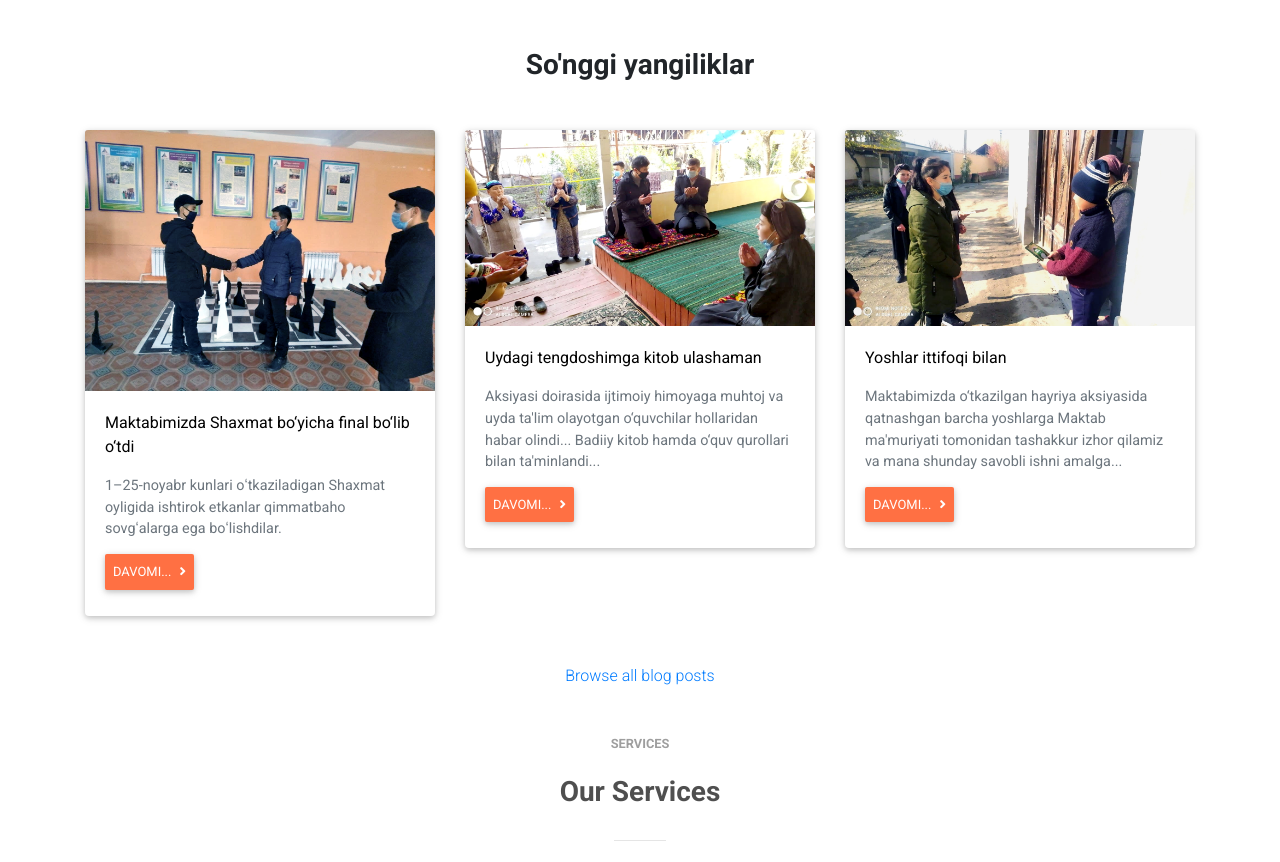
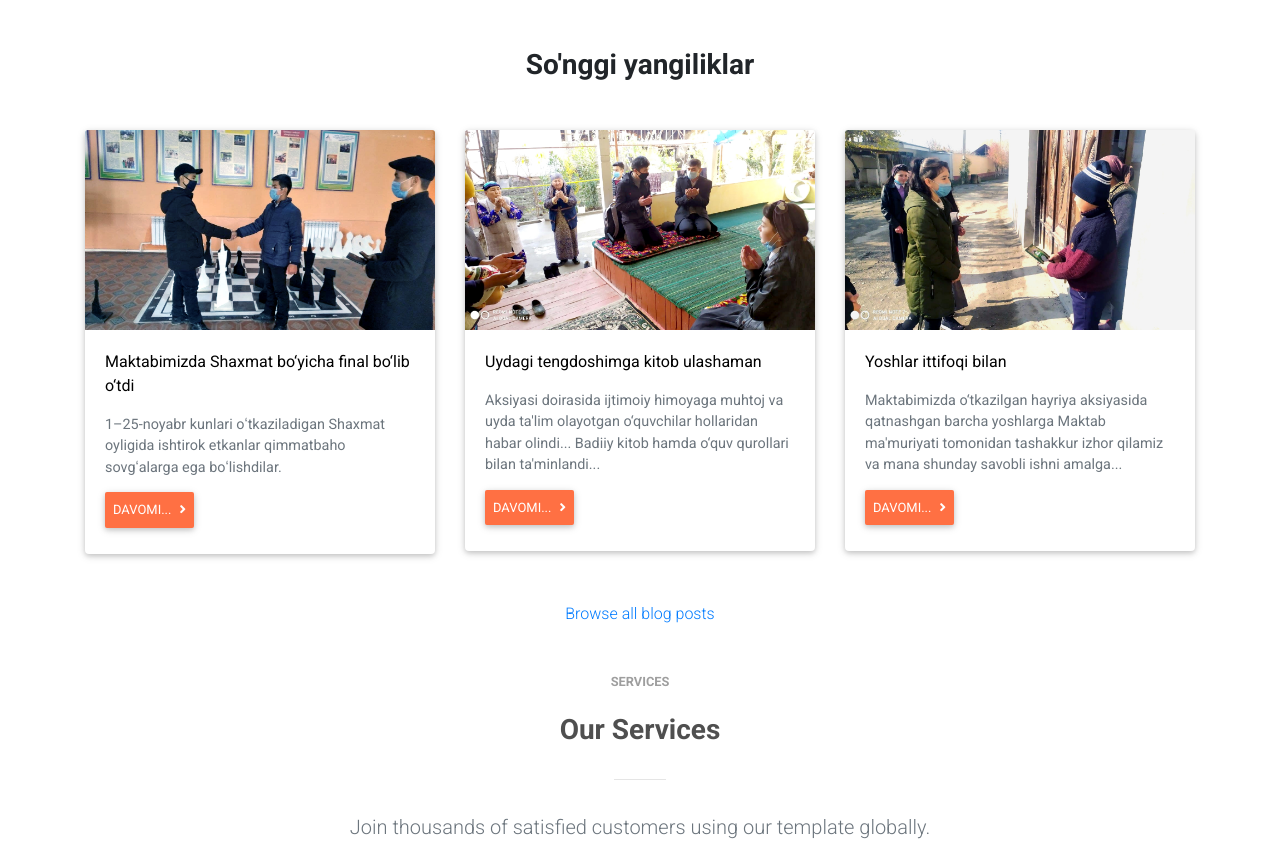
Before and after one commit to asakew/m53-mdb5, a plain HTML site: page index.html in a window 1280 px wide. Shown: the part 800-1662 px from the top of the page. Drawn offline with Linux system fonts and the light colour scheme.

Commit message:
+ mouse selection

```diff
--- a/css/style.css
+++ b/css/style.css
@@ -18,3 +18,18 @@
 .custom-shape-divider-top-1606317026 .shape-fill {
     fill: #ff7043;
 }
+
+::selection {
+  background: #ff7043; /* WebKit/Blink Browsers */
+  color: white
+}
+::-moz-selection {
+  background: #ff7043; /* Gecko Browsers */
+  color: white
+}
+
+.card img {
+  width: 100%;
+  height: 200px;
+  object-fit: cover
+}
```
